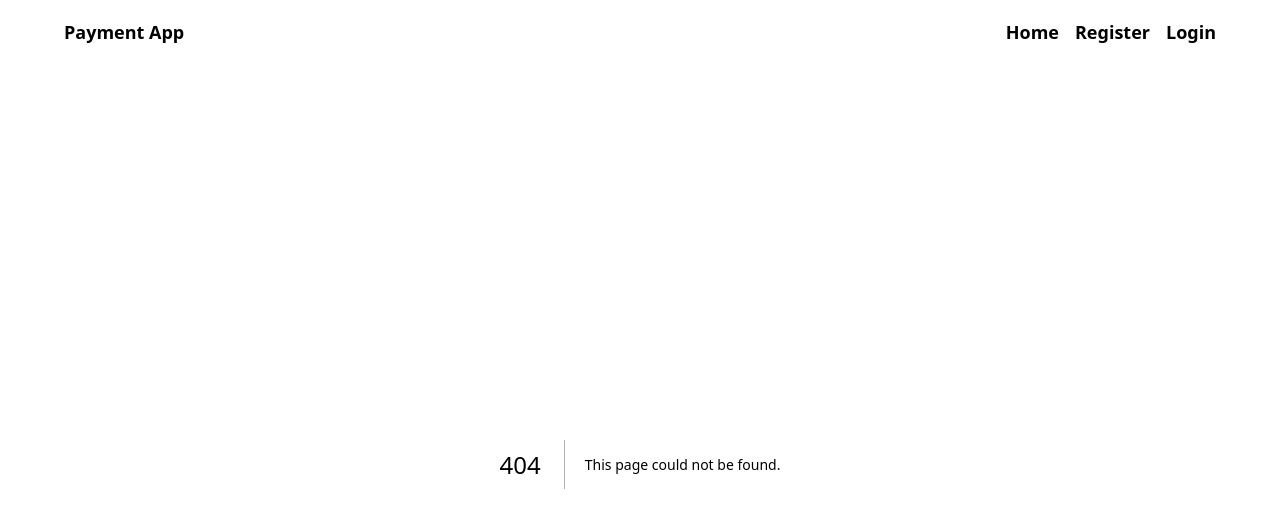
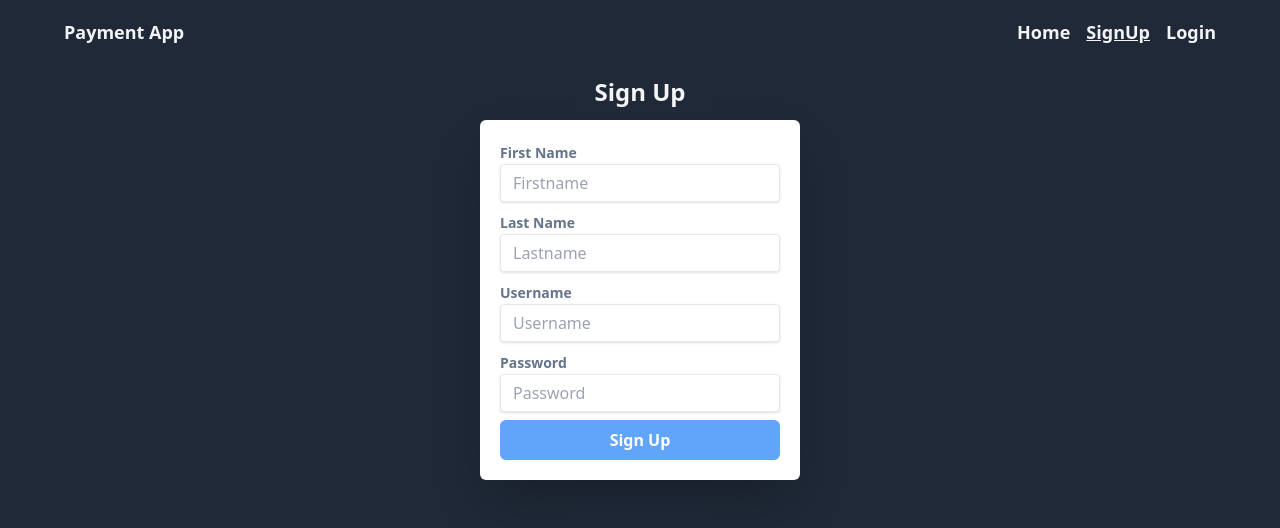
Before and after one commit to DonAttai/payment-app, a Next.js app: page /signup in a window 1280 px wide. Before the commit this address had no page. Shown: the top 528 px of the page. Built offline with nearby package versions, Linux system fonts and the light colour scheme.

Commit message:
modify login and signup form

```diff
--- a/app/Header.tsx
+++ b/app/Header.tsx
@@ -5,8 +5,8 @@ const Header = () => {
     <header className="font-bold text-lg flex items-center justify-between px-16 h-16">
       <div>Payment App</div>
       <div className="space-x-4">
-        <NavLink href="/">Home</NavLink>
-        <NavLink href="/register">Register</NavLink>
+        <NavLink href="/dashboard">Home</NavLink>
+        <NavLink href="/signup">SignUp</NavLink>
         <NavLink href="/login">Login</NavLink>
       </div>
     </header>
--- a/app/layout.tsx
+++ b/app/layout.tsx
@@ -1,6 +1,11 @@
 import "../styles/globals.css";
-// import Head from "./head";
 import Header from "./Header";
+import { Metadata } from "next";
+
+export const metadata: Metadata = {
+  title: "Payment App",
+  description: "Attai Payment App",
+};
 
 export default function RootLayout({
   children,
--- a/app/login/page.tsx
+++ b/app/login/page.tsx
@@ -2,7 +2,11 @@
 import { useForm } from "react-hook-form";
 import * as yup from "yup";
 import { yupResolver } from "@hookform/resolvers/yup";
-import { LoginForm } from "../../types";
+
+export type LoginForm = {
+  Username: string;
+  Password: string;
+};
 
 const schema = yup.object().shape({
   Username: yup.string().required(),
@@ -22,21 +26,30 @@ const Login = () => {
   };
 
   return (
-    <div className=" flex items-center justify-center h-screen">
+    <div className=" flex flex-col gap-3 items-center justify-center mt-3">
+      <h3 className="font-bold text-2xl">Log in</h3>
       <form
-        className="mx-auto w-5/6 md:w-1/4"
+        className="mx-auto w-5/6 md:w-1/4 p-5 bg-white text-slate-500 border-solid border-1 rounded-md shadow-2xl"
         onSubmit={handleSubmit(onSubmit)}
       >
-        <div className="mb-4">
+        <div className="mb-2">
+          <label htmlFor="" className="font-bold text-sm">
+            Username
+          </label>
           <input
             className="shadow appearance-none border rounded w-full py-2 px-3 text-gray-700 leading-tight focus:outline-none focus:shadow-outline"
             type="text"
             placeholder="Username"
             {...register("Username")}
           />
-          <p className="text-red-400">{errors.Username?.message?.toString()}</p>
+          <p className="text-red-500 text-xs font-normal">
+            {errors.Username?.message?.toString()}
+          </p>
         </div>
         <div className="mb-4">
+          <label htmlFor="" className="font-bold text-sm">
+            Password
+          </label>
           <input
             className="shadow appearance-none border rounded w-full py-2 px-3 text-gray-700 leading-tight focus:outline-none focus:shadow-outline"
             type="password"
@@ -45,10 +58,15 @@ const Login = () => {
             autoComplete="new-password"
           />
 
-          <p className="text-red-400">{errors.Password?.message?.toString()}</p>
+          <p className="text-red-500 text-xs font-normal">
+            {errors.Password?.message?.toString()}
+          </p>
         </div>
         <div>
-          <button className="bg-blue-300 w-full py-2 rounded-md" type="submit">
+          <button
+            className="bg-blue-400 w-full py-2 rounded-md text-white font-bold"
+            type="submit"
+          >
             Login
           </button>
         </div>
--- a/app/nav-link.js
+++ b/app/nav-link.js
@@ -5,8 +5,6 @@ import { useSelectedLayoutSegment } from "next/navigation";
 const NavLink = ({ href, children }) => {
   const segment = useSelectedLayoutSegment();
   const isActive = href === `/${segment}`;
-
-  // console.log({ href, active });
 
   return (
     <Link className={isActive ? "underline" : ""} href={href}>
--- a/app/register/page.tsx
+++ b/app/signup/page.tsx
@@ -2,8 +2,13 @@
 import { useForm } from "react-hook-form";
 import * as yup from "yup";
 import { yupResolver } from "@hookform/resolvers/yup";
-import { RegisterForm } from "../../types";
 
+type RegisterForm = {
+  Firstname: string;
+  Lastname: string;
+  Username: string;
+  Password: string;
+};
 const schema = yup.object().shape({
   Firstname: yup.string().required(),
   Lastname: yup.string().required(),
@@ -24,32 +29,46 @@ const Register = () => {
   };
 
   return (
-    <div className=" flex items-center justify-center h-screen ">
+    <div className=" flex flex-col gap-3 items-center justify-center mt-3">
+      <h3 className="text-2xl font-bold">Sign Up</h3>
       <form
-        className="mx-auto w-5/6 md:w-1/4 p-5 "
+        className="mx-auto w-5/6 md:w-1/4 p-5 border-solid border-1 text-slate-500 bg-white rounded-md shadow-2xl"
         onSubmit={handleSubmit(onSubmit)}
       >
-        <div className="mb-4">
+        <div className="mb-2">
+          <label htmlFor="" className="font-bold text-sm">
+            First Name
+          </label>
           <input
             className="shadow appearance-none border rounded w-full py-2 px-3 text-gray-700 leading-tight focus:outline-none focus:shadow-outline"
             type="text"
             {...register("Firstname")}
             placeholder="Firstname"
           />
-          <p className="text-red-400">
+          <p className="text-red-500 text-xs font-normal">
             {errors.Firstname?.message?.toString()}
           </p>
         </div>
-        <div className="mb-4">
+        <div className="mb-2">
+          <label htmlFor="" className="font-bold text-sm">
+            Last Name
+          </label>
+
           <input
             className="shadow appearance-none border rounded w-full py-2 px-3 text-gray-700 leading-tight focus:outline-none focus:shadow-outline"
             type="text"
             {...register("Lastname")}
             placeholder="Lastname"
           />
-          <p className="text-red-400">{errors.Lastname?.message?.toString()}</p>
+          <p className="text-red-500 text-xs font-normal">
+            {errors.Lastname?.message?.toString()}
+          </p>
         </div>
-        <div className="mb-4">
+        <div className="mb-2">
+          <label htmlFor="" className="font-bold text-sm">
+            Username
+          </label>
+
           <input
             className="shadow appearance-none border rounded w-full py-2 px-3 text-gray-700 leading-tight focus:outline-none focus:shadow-outline"
             type="text"
@@ -57,9 +76,15 @@ const Register = () => {
             {...register("Username")}
             autoComplete="off"
           />
-          <p className="text-red-400">{errors.Username?.message?.toString()}</p>
+          <p className="text-red-500 text-xs font-normal">
+            {errors.Username?.message?.toString()}
+          </p>
         </div>
-        <div className="mb-4">
+        <div className="mb-2">
+          <label htmlFor="" className="font-bold text-sm">
+            Password
+          </label>
+
           <input
             className="shadow appearance-none border rounded w-full py-2 px-3 text-gray-700 leading-tight focus:outline-none focus:shadow-outline"
             type="password"
@@ -67,11 +92,16 @@ const Register = () => {
             {...register("Password")}
             autoComplete="new-password"
           />
-          <p className="text-red-400">{errors.Password?.message?.toString()}</p>
+          <p className="text-red-500 text-xs font-normal">
+            {errors.Password?.message?.toString()}
+          </p>
         </div>
         <div>
-          <button className="bg-blue-300 w-full py-2 rounded-md" type="submit">
-            Register
+          <button
+            className="bg-blue-400 w-full py-2 rounded-md text-white font-bold"
+            type="submit"
+          >
+            Sign Up
           </button>
         </div>
       </form>
--- a/pages/_app.tsx
+++ /dev/null
@@ -1,8 +0,0 @@
-import '../styles/globals.css'
-import type { AppProps } from 'next/app'
-
-function MyApp({ Component, pageProps }: AppProps) {
-  return <Component {...pageProps} />
-}
-
-export default MyApp
--- a/pages/api/hello.ts
+++ /dev/null
@@ -1,13 +0,0 @@
-// Next.js API route support: https://nextjs.org/docs/api-routes/introduction
-import type { NextApiRequest, NextApiResponse } from 'next'
-
-type Data = {
-  name: string
-}
-
-export default function handler(
-  req: NextApiRequest,
-  res: NextApiResponse<Data>
-) {
-  res.status(200).json({ name: 'John Doe' })
-}
--- a/types/index.ts
+++ /dev/null
@@ -1 +0,0 @@
-export * from "./types";
```
Also changed, not shown: types/types.d.ts (deleted, +0 -10 lines), 1 other file (tests, documents, lock files or other folders).
